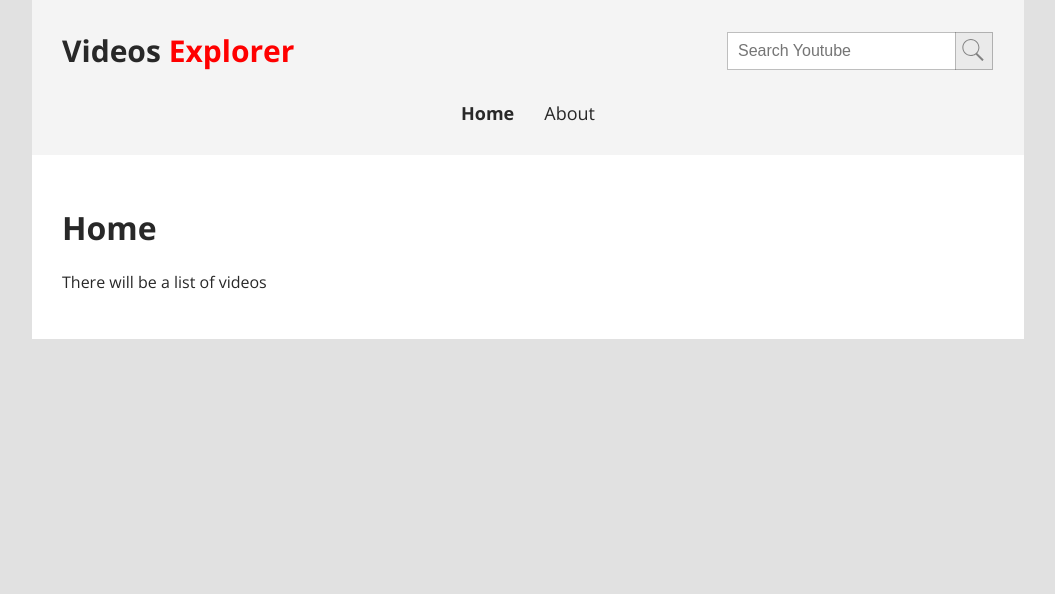
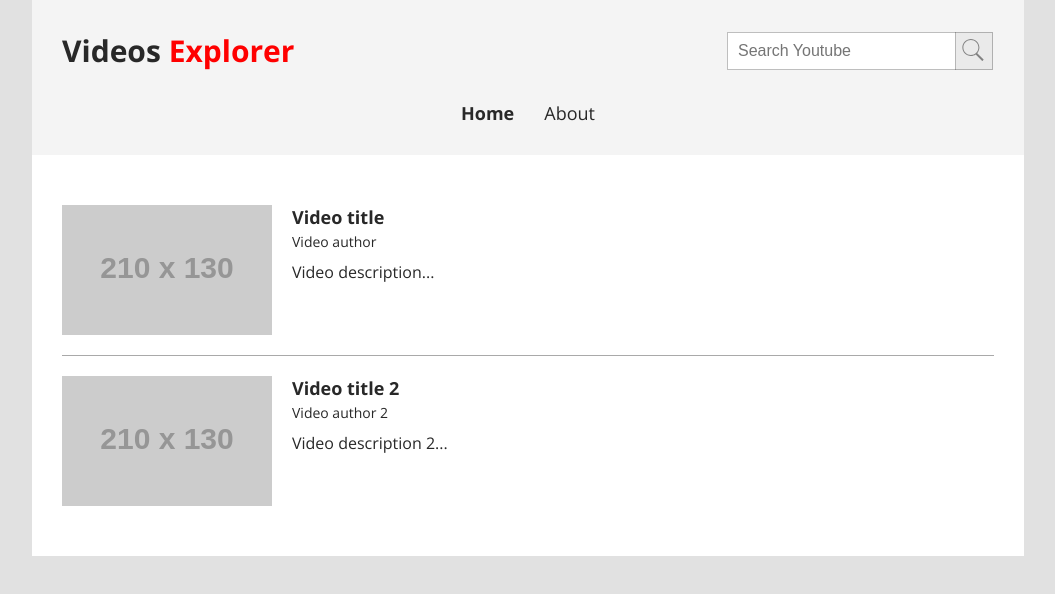
Before and after one commit to kieryk123/youtube_videos_explorer, a Vue app: page / in a window 1280 px wide. Shown: the top 594 px of the page, without its empty margins (112-1167 px from the left). Built offline with nearby package versions, Linux system fonts and the light colour scheme.

Commit message:
Add SearchResult component

```diff
--- a/src/components/Header.vue
+++ b/src/components/Header.vue
@@ -1,5 +1,5 @@
 <template>
-    <div class="header">
+    <header class="header">
         <div class="header__content-row">
             <div class="header__logo">Videos <span>Explorer</span></div>
             <div class="header__content-wrapper">
@@ -29,7 +29,7 @@
                 </ul>
             </nav>
         </div>
-    </div>
+    </header>
 </template>
 
 <script>
--- /dev/null
+++ b/src/components/SearchResult.vue
@@ -0,0 +1,86 @@
+<template>
+    <div class="search-result">
+        <img :src="thumbnail" alt="" class="search-result__thumbnail">
+        <div class="search-result__content">
+            <p class="search-result__title">{{ title }}</p>
+            <p class="search-result__author">{{ author }}</p>
+            <p v-if="description" class="search-result__description">{{ description }}...</p>
+        </div>
+    </div>
+</template>
+
+<script>
+export default {
+    props: {
+        thumbnail: {
+            type: String,
+            required: true
+        },
+        title: {
+            type: String,
+            required: true
+        },
+        author: {
+            type: String,
+            required: true
+        },
+        description: {
+            type: String,
+            required: false
+        }
+    },
+    data: () => ({
+
+    })
+}
+</script>
+
+<style lang="scss">
+.search-result {
+    display: flex;
+    flex-direction: row;
+    justify-content: space-between;
+    padding: 20px 0;
+    border-bottom: 1px solid rgba(#282828, 0.4);
+
+    &:last-child {
+        border: 0;
+    }
+
+    &:hover {
+        cursor: pointer;
+    }
+
+	&__thumbnail {
+        width: 210px;
+        height: auto;
+	}
+
+	&__content {
+        flex-basis: calc(100% - 210px);
+        padding: 0 20px 0 20px;
+	}
+
+	&__title {
+        color: #282828;
+        font-weight: 700;
+        font-size: 18px;
+        margin-top: 0;
+        margin-bottom: 0;
+	}
+
+	&__author {
+        color: #282828;
+        font-size: 14px;
+        margin-top: 3px;
+        margin-bottom: 10px;
+	}
+
+	&__description {
+        color: #282828;
+        font-size: 16px;
+        margin-top: 0;
+        margin-bottom: 5px;
+	}
+}
+</style>
--- a/src/views/Home.vue
+++ b/src/views/Home.vue
@@ -1,17 +1,33 @@
 <template>
     <div class="home">
-        <h1>Home</h1>
-        <p>There will be a list of videos</p>
+        <div class="home__results-wrapper">
+            <SearchResult
+                :thumbnail="'http://placehold.it/210x130'"
+                :title="'Video title'"
+                :author="'Video author'"
+                :description="'Video description'"
+            >
+            </SearchResult>
+            <SearchResult
+                :thumbnail="'http://placehold.it/210x130'"
+                :title="'Video title 2'"
+                :author="'Video author 2'"
+                :description="'Video description 2'"
+            >
+            </SearchResult>
+        </div>
     </div>
 </template>
 
 <script>
+import SearchResult from '../components/SearchResult.vue';
+
 export default {
     data: () => ({
 
     }),
     components: {
-
+        SearchResult
     }
 }
 </script>
```
